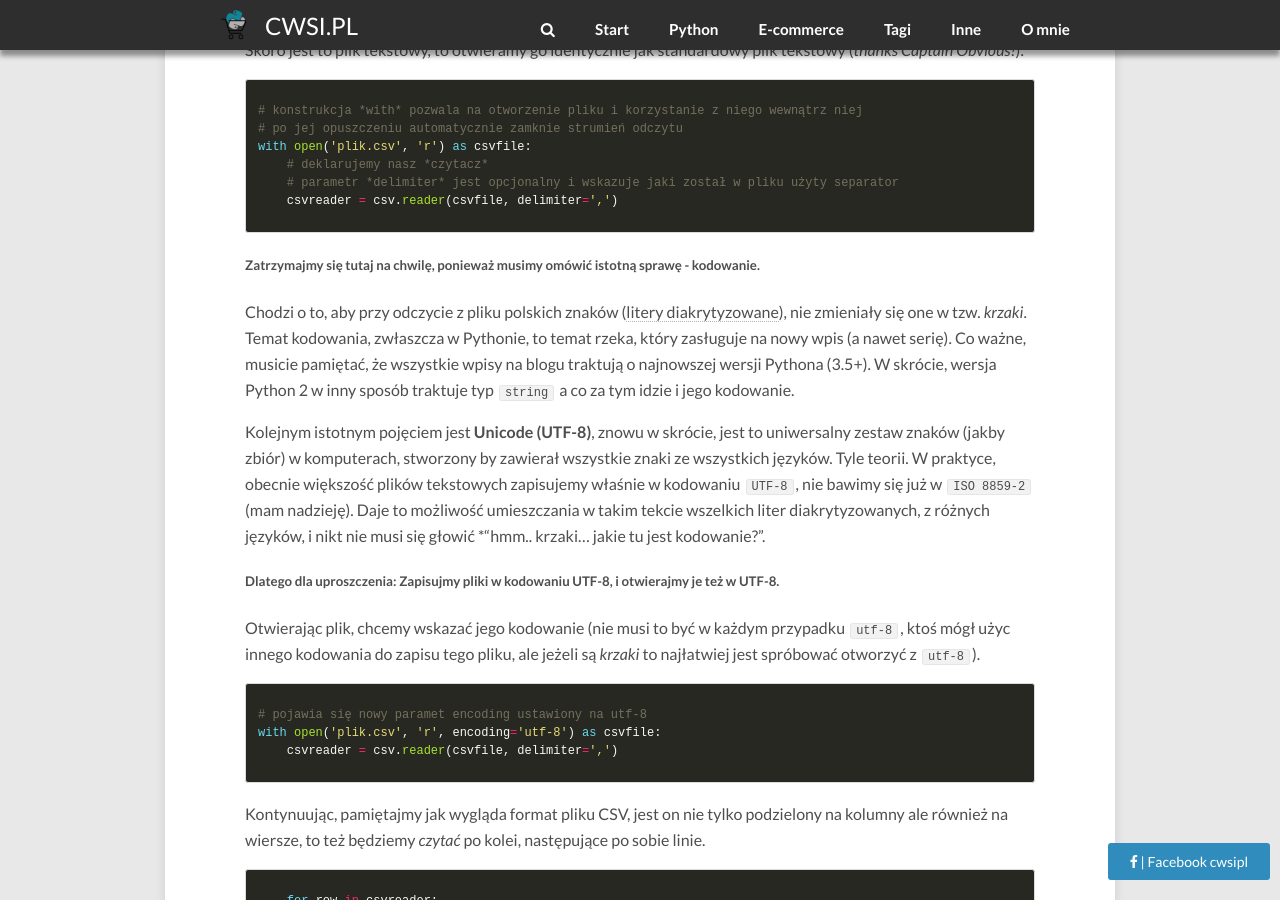
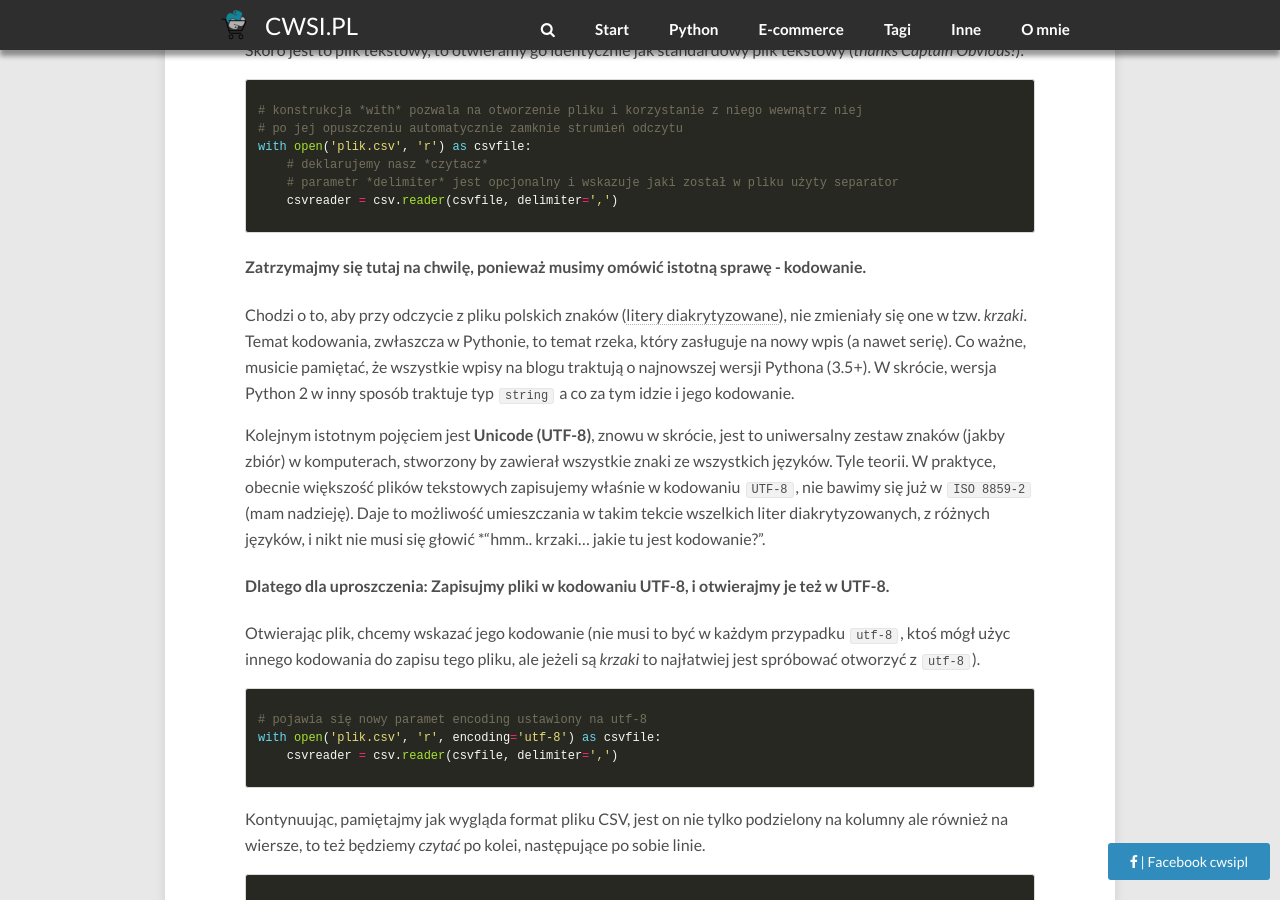
Before and after one commit to chawel/blog-test, a Jekyll site: the page built from _posts/python/tutorial/2018-02-26-pliki-csv-i-python-odczyt-i-zapis.md, in a window 1280 px wide and 900 px high, scrolled down 1924 px. Built offline with Jekyll 4.4.1, drawn with Linux system fonts in a browser that asks for light colours; nearby versions of some CDN libraries; comment, search, counter and statistics services are not loaded.

```diff
--- a/_posts/python/tutorial/2018-02-26-pliki-csv-i-python-odczyt-i-zapis.md
+++ b/_posts/python/tutorial/2018-02-26-pliki-csv-i-python-odczyt-i-zapis.md
@@ -63,12 +63,12 @@ with open('plik.csv', 'r') as csvfile:
     csvreader = csv.reader(csvfile, delimiter=',')
 {% endhighlight %}
 
-##### Zatrzymajmy się tutaj na chwilę, ponieważ musimy omówić istotną sprawę - kodowanie.
+#### Zatrzymajmy się tutaj na chwilę, ponieważ musimy omówić istotną sprawę - kodowanie.
 Chodzi o to, aby przy odczycie z pliku polskich znaków ([litery diakrytyzowane](https://pl.wikipedia.org/wiki/Znaki_diakrytyczne)), nie zmieniały się one w tzw. *krzaki*. Temat kodowania, zwłaszcza w Pythonie, to temat rzeka, który zasługuje na nowy wpis (a nawet serię). Co ważne, musicie pamiętać, że wszystkie wpisy na blogu traktują o najnowszej wersji Pythona (3.5+). W skrócie, wersja Python 2 w inny sposób traktuje typ `string` a co za tym idzie i jego kodowanie.
 
 Kolejnym istotnym pojęciem jest **Unicode (UTF-8)**, znowu w skrócie, jest to uniwersalny zestaw znaków (jakby zbiór) w komputerach, stworzony by zawierał wszystkie znaki ze wszystkich języków. Tyle teorii. W praktyce, obecnie większość plików tekstowych zapisujemy właśnie w kodowaniu `UTF-8`, nie bawimy się już w `ISO 8859-2` (mam nadzieję). Daje to możliwość umieszczania w takim tekcie wszelkich liter diakrytyzowanych, z różnych języków, i nikt nie musi się głowić *"hmm.. krzaki... jakie tu jest kodowanie?".
 
-##### Dlatego dla uproszczenia: Zapisujmy pliki w kodowaniu UTF-8, i otwierajmy je też w UTF-8.
+#### Dlatego dla uproszczenia: Zapisujmy pliki w kodowaniu UTF-8, i otwierajmy je też w UTF-8.
 
 Otwierając plik, chcemy wskazać jego kodowanie (nie musi to być w każdym przypadku `utf-8`, ktoś mógł użyc innego kodowania do zapisu tego pliku, ale jeżeli są *krzaki* to najłatwiej jest spróbować otworzyć z `utf-8`).
 {% highlight python %}
```
